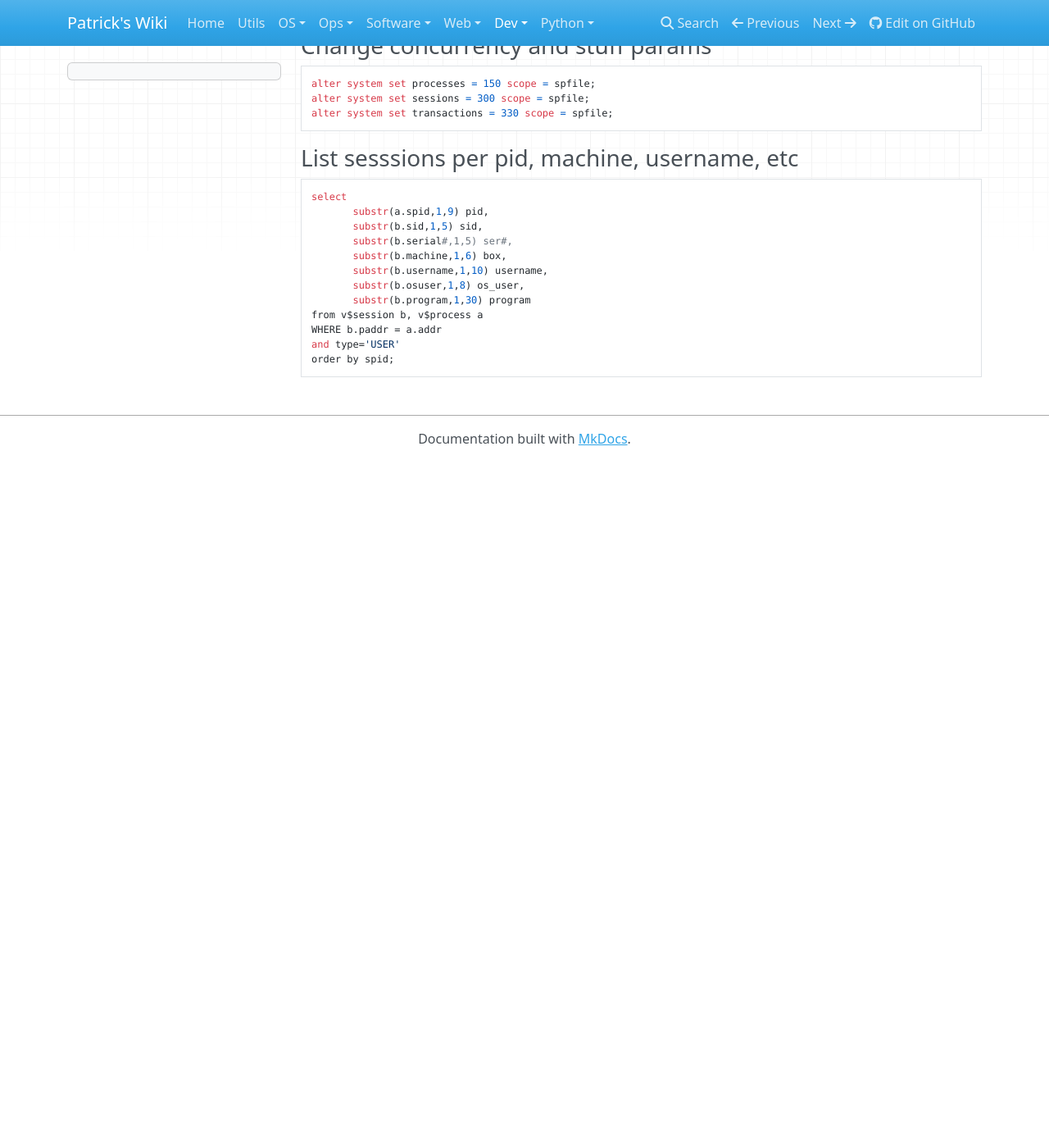
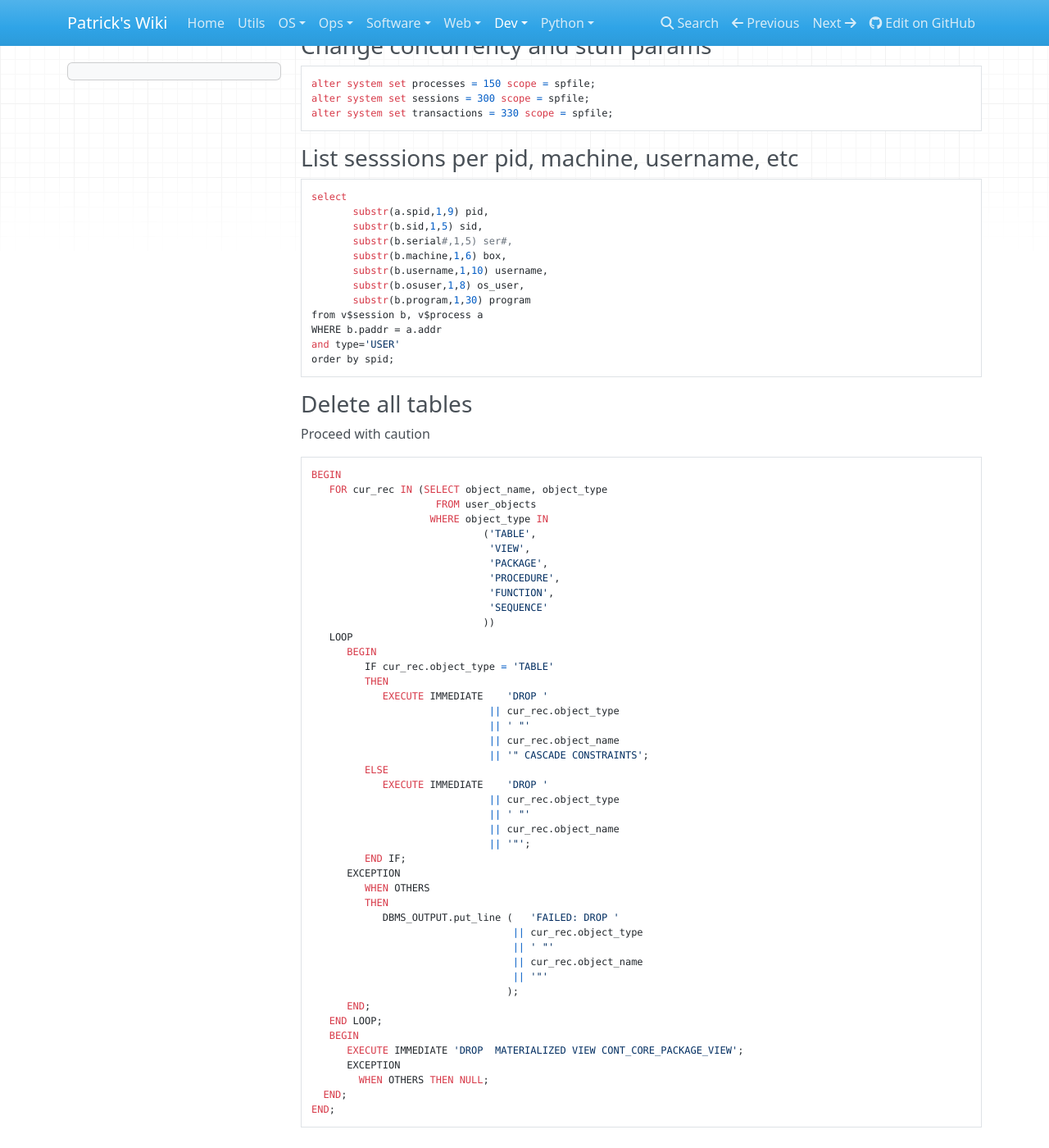
Before and after one commit to patsancu/wiki, an MkDocs documentation site: the page built from docs/dev/DB/Oracle/Admin.md, in a window 1280 px wide and 1400 px high, scrolled down 283 px. Shown: the whole window at 82% size. Built offline with MkDocs 1.6.1, drawn with Linux system fonts in a browser that asks for light colours; nearby versions of some CDN libraries; before the commit the page ends 900 px from its top, so only the background shows below that.

Commit message:
oracle admin: delete all tables

````diff
--- a/docs/dev/DB/Oracle/Admin.md
+++ b/docs/dev/DB/Oracle/Admin.md
@@ -34,3 +34,54 @@ WHERE b.paddr = a.addr
 and type='USER'
 order by spid;
 ```
+
+### Delete all tables
+
+Proceed with caution
+
+```
+BEGIN
+   FOR cur_rec IN (SELECT object_name, object_type
+                     FROM user_objects
+                    WHERE object_type IN
+                             ('TABLE',
+                              'VIEW',
+                              'PACKAGE',
+                              'PROCEDURE',
+                              'FUNCTION',
+                              'SEQUENCE'
+                             ))
+   LOOP
+      BEGIN
+         IF cur_rec.object_type = 'TABLE'
+         THEN
+            EXECUTE IMMEDIATE    'DROP '
+                              || cur_rec.object_type
+                              || ' "'
+                              || cur_rec.object_name
+                              || '" CASCADE CONSTRAINTS';
+         ELSE
+            EXECUTE IMMEDIATE    'DROP '
+                              || cur_rec.object_type
+                              || ' "'
+                              || cur_rec.object_name
+                              || '"';
+         END IF;
+      EXCEPTION
+         WHEN OTHERS
+         THEN
+            DBMS_OUTPUT.put_line (   'FAILED: DROP '
+                                  || cur_rec.object_type
+                                  || ' "'
+                                  || cur_rec.object_name
+                                  || '"'
+                                 );
+      END;
+   END LOOP;
+   BEGIN
+      EXECUTE IMMEDIATE 'DROP  MATERIALIZED VIEW CONT_CORE_PACKAGE_VIEW';
+      EXCEPTION
+        WHEN OTHERS THEN NULL;
+  END;
+END;
+```
````
